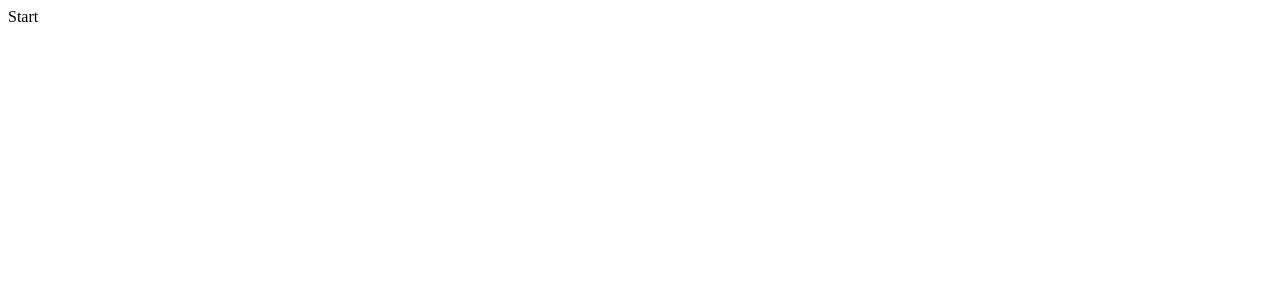
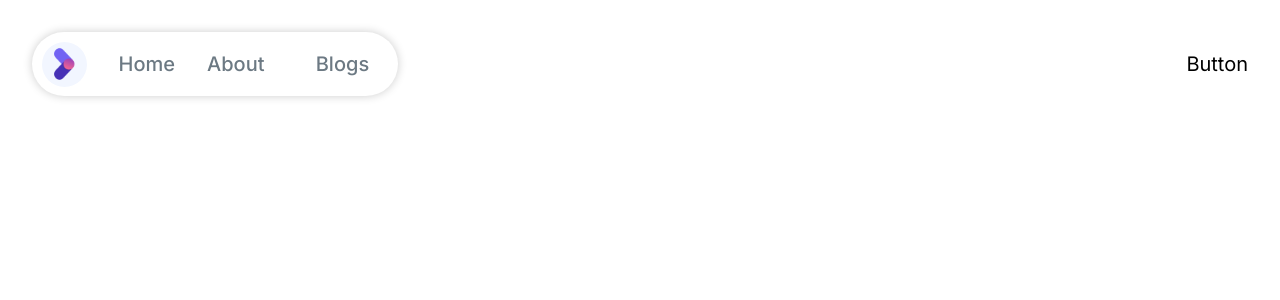
Before and after one commit to freetimezp/js-portfolio-25-blogs, a Next.js app: page / in a window 1280 px wide. Shown: the top 300 px of the page. Built offline with nearby package versions, Linux system fonts and the light colour scheme.

Commit message:
02. js-portfolio-25-blogs. Navigation Component.

```diff
--- /dev/null
+++ b/app/components/Button/Button.tsx
@@ -0,0 +1,12 @@
+"use client";
+import React from 'react';
+
+const Button = () => {
+    return (
+        <div>
+            Button
+        </div>
+    );
+};
+
+export default Button;
--- /dev/null
+++ b/app/components/Navigation/Navigation.tsx
@@ -0,0 +1,42 @@
+"use client";
+import React from 'react';
+import Image from 'next/image';
+
+import Logo from '../../../public/logo.png';
+import menuItems from '@/app/utils/menuItems';
+
+import Button from '../Button/Button';
+import Link from 'next/link';
+
+const Navigation = () => {
+    return (
+        <div className='navigation'>
+            <ul className='nav-items'>
+                <Image
+                    src={Logo}
+                    alt="logo"
+                    width={45}
+                    height={45}
+                    style={{
+                        objectFit: "contain",
+                        backgroundColor: "#f2f6ff",
+                        borderRadius: "50%",
+                        padding: "0.3rem"
+                    }}
+                />
+
+                {menuItems?.map((item) => (
+                    <li key={item.id} className="nav-items__item">
+                        <Link href={item.url}>
+                            {item.title}
+                        </Link>
+                    </li>
+                ))}
+            </ul>
+
+            <Button />
+        </div>
+    );
+};
+
+export default Navigation;
--- a/app/layout.tsx
+++ b/app/layout.tsx
@@ -1,4 +1,18 @@
 import React from 'react';
+
+import './styles/main.scss';
+
+import type { Metadata } from 'next';
+import { Inter } from 'next/font/google';
+
+import Navigation from './components/Navigation/Navigation';
+
+const inter = Inter({ subsets: ['latin'] });
+
+export const metadata: Metadata = {
+  title: "Portfolio | Blogs ",
+  description: "Created by Freetime 07.2023"
+}
 
 export default function RootLayout({
   children,
@@ -7,7 +21,8 @@ export default function RootLayout({
 }) {
   return (
     <html lang="en">
-      <body>
+      <body className={inter.className}>
+        <Navigation />
         {children}
       </body>
     </html>
--- a/app/page.tsx
+++ b/app/page.tsx
@@ -4,7 +4,7 @@ import React from "react";
 export default function Home() {
   return (
     <div>
-      Start
+
     </div>
   );
 }
--- /dev/null
+++ b/app/styles/main.scss
@@ -0,0 +1,15 @@
+@use './partials/vars'as *;
+@use './partials/navigation';
+
+* {
+    margin: 0;
+    padding: 0;
+    box-sizing: border-box;
+    list-style: none;
+    text-decoration: none;
+}
+
+body {
+    font-size: 1.25rem;
+    line-height: 1.5;
+}
--- /dev/null
+++ b/app/styles/partials/_navigation.scss
@@ -0,0 +1,39 @@
+@use './vars'as *;
+
+.navigation {
+    padding: 2rem;
+    position: relative;
+    display: flex;
+    justify-content: space-between;
+    align-items: center;
+    z-index: 10;
+}
+
+.nav-items {
+    padding: 0.6rem;
+    display: flex;
+    justify-content: space-between;
+    align-items: center;
+    gap: 2rem;
+    background-color: $color--white;
+    box-shadow: 0 0 10px rgba(0, 0, 0, 0.2);
+    border-radius: 60px;
+
+    &__item {
+        >a {
+            color: $color--grey-3;
+            transition: color 0.4s ease-in-out;
+            font-weight: 500;
+            font-size: clamp(1rem, 3vw, 1.25rem);
+
+            &:hover {
+                color: $color--prussian-blue;
+            }
+        }
+
+        &:first-child,
+        &:last-child {
+            margin: 0 1.2rem;
+        }
+    }
+}
--- /dev/null
+++ b/app/styles/partials/_vars.scss
@@ -0,0 +1,22 @@
+$color--bg: #f2f6ff;
+$color--prussian-blue: #15314b;
+$color--charcoal: #191d2b;
+$color--yellow: #f9f871;
+$color--grey-dark: #131313;
+$color--grey-0: #f8f8f8;
+$color--grey-1: #dbe1e8;
+$color--grey-2: #b2becd;
+$color--grey-3: #6c7983;
+$color--grey-4: #454e56;
+$color--grey-5: #2a2e35;
+$color--grey-6: #12181b;
+$color--white: #fff;
+$color--purple: #a855f7;
+$color--red: #ff3860;
+
+$pad--sm: 1rem;
+$pad--sm-2: 1.5rem;
+$pad--md: 2rem;
+$pad--md-2: 2.5rem;
+$pad--lg: 3rem;
+$pad--lg-2: 3.5rem;
--- /dev/null
+++ b/app/utils/menuItems.tsx
@@ -0,0 +1,19 @@
+const menuItems = [
+    {
+        id: 1,
+        title: "Home",
+        url: "/"
+    },
+    {
+        id: 2,
+        title: "About",
+        url: "/about"
+    },
+    {
+        id: 3,
+        title: "Blogs",
+        url: "/blogs"
+    },
+];
+
+export default menuItems;
```
Also changed, not shown: public/help.txt (added).
